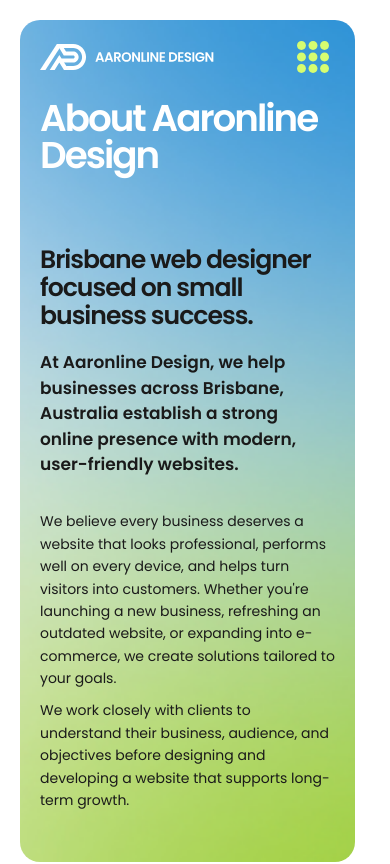
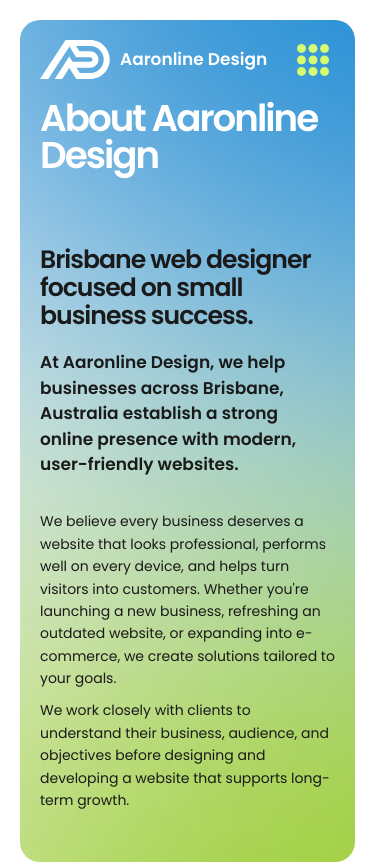
Before and after one commit to aarons-hub/public-website-01, a React (Vite) app: page /web-designer-brisbane in a window 390 px wide. Shown: the top 864 px of the page. Built offline with nearby package versions, Linux system fonts and the light colour scheme.

Commit message:
mobile nav fix

```diff
--- a/src/Nav.jsx
+++ b/src/Nav.jsx
@@ -81,10 +81,18 @@
         <div className="mobile-nav-inner">
           <div className="horizontal-nav-brand mobile">
             <NavLink to="/" end>
-              <img
-                src={`${appBase}ad-logo-03.svg`}
-                alt="Aaronline Design Logo"
-              />
+              <svg className="logo" viewBox="0 0 70 39">
+                <path
+                  d="M50.25 27.75C54 27.75 58.5 24.75 58.5 19.5C58.5 14.25 54 11.25 50.25 11.25H45.375H39.375L36 6H50.25C57.7058 6 63.75 12.0442 63.75 19.5C63.75 26.9558 57.7058 33 50.25 33H39L42.75 39H50.25C61.0196 39 69.75 30.2696 69.75 19.5C69.75 8.73045 61.0196 0 50.25 0H25.5L36 17.25H46.875H50.25C51.4926 17.25 52.5 18.2574 52.5 19.5C52.5 20.7426 51.4926 21.75 50.25 21.75H32.625L29.25 27.75H50.25Z"
+                  fill="white"
+                />
+                <path d="M25.5 0L33.75 0L8.25 39H0L25.5 0Z" fill="white" />
+                <path
+                  d="M43.7656 39H36.2812L29.25 27.75L22.2188 39H14.7344L29.25 16.5L43.7656 39Z"
+                  fill="white"
+                />
+              </svg>
+              <span className="sr-only">Aaronline Design</span>
             </NavLink>
           </div>
           <button
--- a/src/Style.scss
+++ b/src/Style.scss
@@ -1299,11 +1299,22 @@
     align-items: center;
     justify-content: space-between;
     .horizontal-nav-brand.mobile {
-      img {
-        width: 100%;
-        max-width: 175px;
-        height: auto;
-        display: block;
+      a {
+        text-decoration: none;
+        display: flex;
+        flex-direction: row;
+        align-items: center;
+        gap: 10px;
+        .logo {
+          width: 70px;
+          height: auto;
+        }
+        .sr-only {
+          color: var(--base-white);
+          font-weight: 600;
+          font-size: var(--step-1);
+          line-height: 1;
+        }
       }
     }
     .menu-toggle {
```
Also changed, not shown: public/data/projects-data.json.
